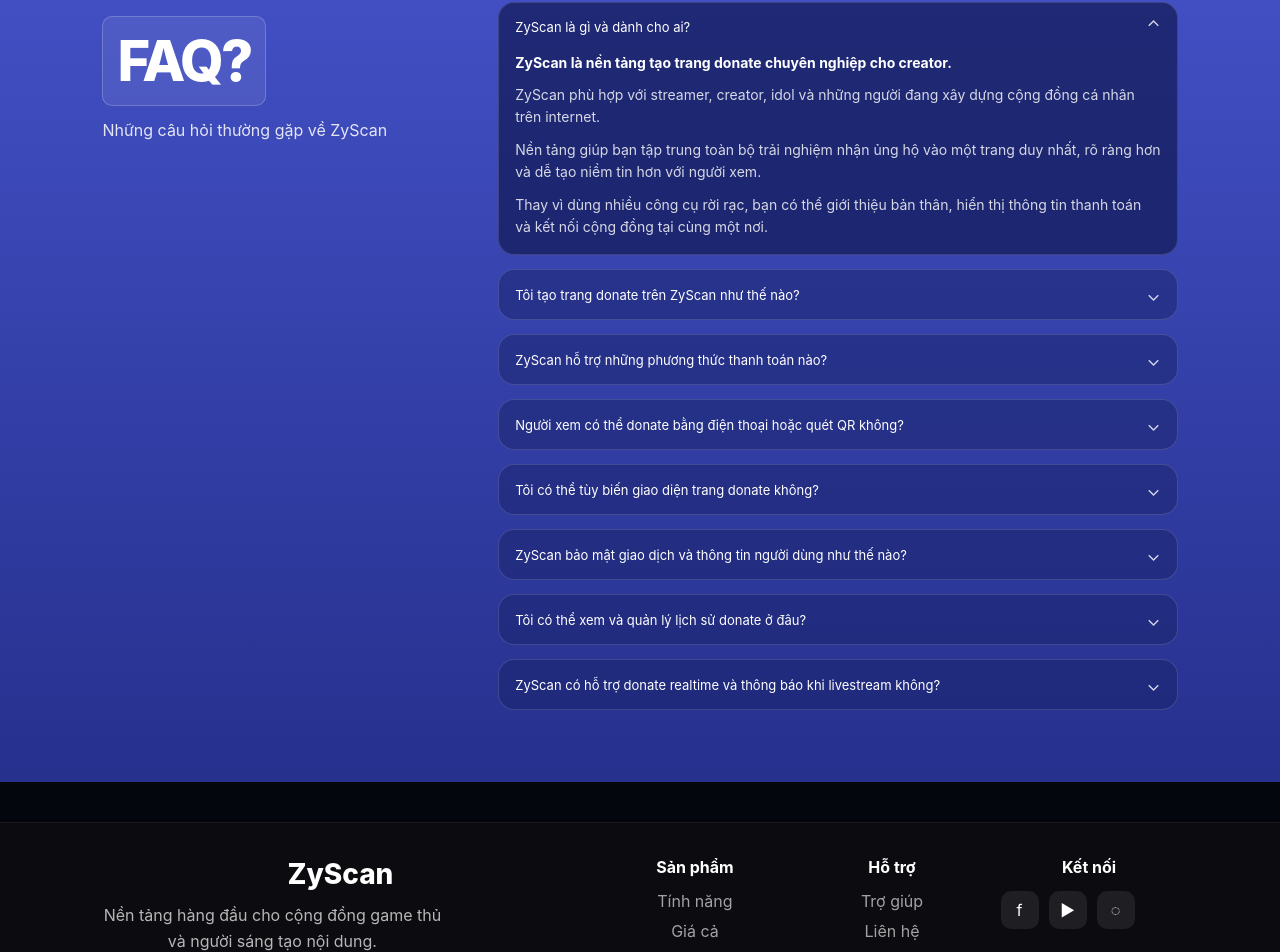
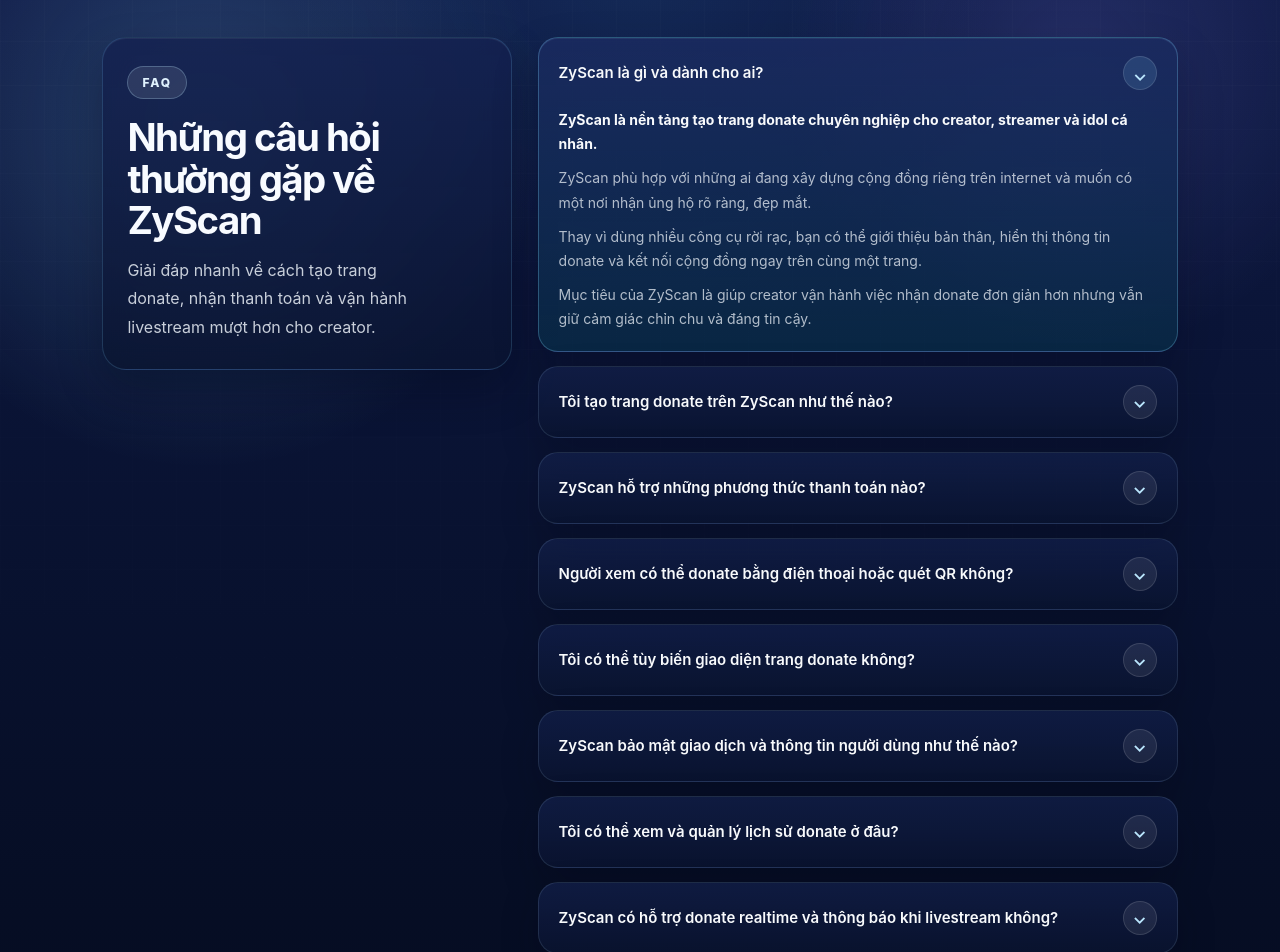
Before and after one commit to VanDuc263/donate-frontend, a React (Create React App) app: page / in a window 1280 px wide. Shown: the part 1545-2497 px from the top of the page. Built offline with nearby package versions, Linux system fonts and the light colour scheme; no server answers.

Commit message:
add popup when donate success and fix faq of home page

```diff
--- a/src/components/Footer.tsx
+++ b/src/components/Footer.tsx
@@ -2,15 +2,18 @@
     <footer className="site-footer">
         <div className="footer-brand">
             <div className="footer-logo">ZyScan</div>
-            <p>Nền tảng hàng đầu cho cộng đồng game thủ và người sáng tạo nội dung.</p>
+            <p>
+                Nền tảng dành cho creator, streamer và cộng đồng muốn nhận donate
+                nhanh, rõ ràng và chuyên nghiệp hơn.
+            </p>
         </div>
 
         <div className="footer-columns">
             <div>
                 <h4>Sản phẩm</h4>
                 <a href="/">Tính năng</a>
-                <a href="/">Giá cả</a>
-                <a href="/">Cập nhật</a>
+                <a href="/">Trang donate</a>
+                <a href="/">Cập nhật mới</a>
             </div>
             <div>
                 <h4>Hỗ trợ</h4>
@@ -20,15 +23,16 @@
             </div>
             <div>
                 <h4>Kết nối</h4>
+                <p className="footer-note">Theo dõi ZyScan để nhận thông tin và mẹo vận hành donate hiệu quả hơn.</p>
                 <div className="footer-socials">
-                    <span>f</span>
-                    <span>▶</span>
-                    <span>◌</span>
+                    <span>Fb</span>
+                    <span>Yt</span>
+                    <span>Tk</span>
                 </div>
             </div>
         </div>
 
-        <div className="footer-copy">© Copyright 2026 ZyScan. All rights reserved.</div>
+        <div className="footer-copy">© 2026 ZyScan. All rights reserved.</div>
     </footer>
 );
 
--- a/src/pages/Home.tsx
+++ b/src/pages/Home.tsx
@@ -7,71 +7,71 @@
 const overviewFeatures = [
     {
         title: "Tạo link donate",
-        text: "Mỗi creator có một trang donate riêng, dễ chia sẻ và dễ nhớ.",
+        text: "Mỗi creator có một trang donate riêng, dễ chia sẻ và dễ nhớ hơn cho cộng đồng.",
     },
     {
         title: "Nhận thanh toán",
-        text: "Kết nối ngân hàng, ví và các phương thức thanh toán phổ biến.",
+        text: "Kết nối ngân hàng, ví và các phương thức thanh toán quen thuộc ngay trên một giao diện gọn gàng.",
     },
     {
         title: "Theo dõi giao dịch",
-        text: "Quản lý donate theo thời gian thực, nhìn rõ từng lượt đóng góp.",
+        text: "Quản lý donate theo thời gian thực, nhìn rõ từng lượt đóng góp và giữ trải nghiệm luôn liền mạch.",
     },
 ];
 
 const faqs = [
     {
         question: "ZyScan là gì và dành cho ai?",
-        summary: "ZyScan là nền tảng tạo trang donate chuyên nghiệp cho creator.",
+        summary: "ZyScan là nền tảng tạo trang donate chuyên nghiệp cho creator, streamer và idol cá nhân.",
         details: [
-            "ZyScan phù hợp với streamer, creator, idol và những người đang xây dựng cộng đồng cá nhân trên internet.",
-            "Nền tảng giúp bạn tập trung toàn bộ trải nghiệm nhận ủng hộ vào một trang duy nhất, rõ ràng hơn và dễ tạo niềm tin hơn với người xem.",
-            "Thay vì dùng nhiều công cụ rời rạc, bạn có thể giới thiệu bản thân, hiển thị thông tin thanh toán và kết nối cộng đồng tại cùng một nơi.",
+            "ZyScan phù hợp với những ai đang xây dựng cộng đồng riêng trên internet và muốn có một nơi nhận ủng hộ rõ ràng, đẹp mắt.",
+            "Thay vì dùng nhiều công cụ rời rạc, bạn có thể giới thiệu bản thân, hiển thị thông tin donate và kết nối cộng đồng ngay trên cùng một trang.",
+            "Mục tiêu của ZyScan là giúp creator vận hành việc nhận donate đơn giản hơn nhưng vẫn giữ cảm giác chỉn chu và đáng tin cậy.",
         ],
     },
     {
         question: "Tôi tạo trang donate trên ZyScan như thế nào?",
         summary: "Bạn có thể tạo trang donate chỉ sau vài bước thiết lập cơ bản.",
         details: [
-            "Chỉ cần đăng nhập, cập nhật tên hiển thị, ảnh đại diện, ảnh bìa và phần giới thiệu ngắn về mình.",
-            "Sau đó, bạn liên kết thông tin nhận thanh toán để hệ thống có thể hỗ trợ người xem donate thuận tiện hơn.",
+            "Chỉ cần đăng nhập, cập nhật tên hiển thị, ảnh đại diện, ảnh bìa và phần giới thiệu ngắn về bản thân.",
+            "Sau đó, bạn liên kết thông tin nhận thanh toán để hệ thống hiển thị các cách donate phù hợp cho người xem.",
             "Khi hoàn tất, ZyScan sẽ tạo cho bạn một trang donate riêng với đường dẫn dễ chia sẻ trên livestream, mạng xã hội hoặc hồ sơ cá nhân.",
         ],
     },
     {
         question: "ZyScan hỗ trợ những phương thức thanh toán nào?",
-        summary: "ZyScan ưu tiên các phương thức thanh toán quen thuộc và dễ dùng.",
+        summary: "ZyScan ưu tiên các phương thức thanh toán quen thuộc, ít bước và dễ thao tác.",
         details: [
-            "Nền tảng hỗ trợ liên kết tài khoản ngân hàng và những cách thanh toán phổ biến với người dùng Việt Nam.",
-            "Mục tiêu là giúp người xem hoàn tất donate nhanh, ít bước và không bị gián đoạn khi đang theo dõi nội dung của bạn.",
+            "Nền tảng hỗ trợ liên kết tài khoản ngân hàng và các hình thức thanh toán phổ biến với người dùng Việt Nam.",
+            "Mục tiêu là giúp người xem hoàn tất donate nhanh mà không bị gián đoạn khi đang theo dõi nội dung của bạn.",
             "Tùy theo cấu hình tài khoản, hệ thống sẽ hiển thị phương thức phù hợp để người ủng hộ thao tác thuận tiện hơn.",
         ],
     },
     {
         question: "Người xem có thể donate bằng điện thoại hoặc quét QR không?",
-        summary: "Có. ZyScan được tối ưu cho điện thoại và hỗ trợ quét QR.",
+        summary: "Có. ZyScan được tối ưu cho điện thoại và hỗ trợ quét QR để donate nhanh hơn.",
         details: [
             "Người xem có thể truy cập trang donate và thao tác dễ dàng ngay trên thiết bị di động.",
-            "Nếu bạn đã cấu hình thanh toán, hệ thống cũng hỗ trợ hiển thị mã QR để người xem quét và hoàn tất giao dịch nhanh chóng.",
+            "Nếu bạn đã cấu hình thanh toán, hệ thống cũng hỗ trợ hiển thị mã QR để người xem quét và hoàn tất giao dịch chỉ trong vài giây.",
             "Đây là cách donate đặc biệt phù hợp trong lúc livestream hoặc khi bạn chia sẻ link trên mạng xã hội.",
         ],
     },
     {
         question: "Tôi có thể tùy biến giao diện trang donate không?",
-        summary: "Có. Bạn có thể cá nhân hóa trang donate theo phong cách riêng.",
+        summary: "Có. Bạn có thể cá nhân hóa trang donate để giữ đúng màu sắc và phong cách riêng của mình.",
         details: [
-            "Bạn có thể thay đổi ảnh đại diện, ảnh bìa, nội dung giới thiệu và liên kết mạng xã hội để trang donate mang dấu ấn cá nhân rõ ràng hơn.",
-            "Một giao diện chỉn chu và đồng bộ thường giúp tăng độ tin cậy với người xem ngay từ lần truy cập đầu tiên.",
+            "Bạn có thể thay đổi ảnh đại diện, ảnh bìa, nội dung giới thiệu và liên kết mạng xã hội để trang donate mang dấu ấn cá nhân rõ hơn.",
+            "Một giao diện đồng bộ, chỉn chu thường giúp tăng độ tin cậy với người xem ngay từ lần truy cập đầu tiên.",
             "ZyScan được thiết kế để creator có thể tùy biến nhanh mà không cần kỹ năng thiết kế chuyên sâu.",
         ],
     },
     {
         question: "ZyScan bảo mật giao dịch và thông tin người dùng như thế nào?",
-        summary: "Bảo mật và minh bạch là một phần cốt lõi của ZyScan.",
+        summary: "Bảo mật và minh bạch là một phần cốt lõi trong trải nghiệm sử dụng ZyScan.",
         details: [
-            "Nền tảng được xây dựng theo hướng hiển thị rõ thông tin cần thiết và giúp người dùng dễ kiểm soát quá trình donate.",
+            "Nền tảng được xây dựng theo hướng hiển thị rõ thông tin cần thiết để người dùng dễ kiểm soát quá trình donate.",
             "Các khu vực liên quan đến cấu hình tài khoản, lịch sử donate và thông tin hiển thị đều được tổ chức rõ ràng để hạn chế nhầm lẫn khi sử dụng.",
-            "Điều này giúp creator yên tâm hơn khi vận hành trang donate, đồng thời tăng độ tin cậy đối với người ủng hộ.",
+            "Điều này giúp creator yên tâm hơn khi vận hành trang donate, đồng thời tăng độ tin cậy với người ủng hộ.",
         ],
     },
     {
@@ -79,16 +79,16 @@
         summary: "Bạn có thể theo dõi lịch sử donate ngay trong khu vực quản lý tài khoản.",
         details: [
             "Các giao dịch được hiển thị rõ ràng để bạn dễ xem lại người donate, số tiền và thời điểm phát sinh.",
-            "Việc có một nơi tổng hợp lịch sử giúp creator quản lý cộng đồng tốt hơn và nhanh chóng đối chiếu thông tin khi cần.",
+            "Việc có một nơi tổng hợp lịch sử giúp creator quản lý cộng đồng tốt hơn và đối chiếu thông tin nhanh khi cần.",
             "Đây cũng là yếu tố quan trọng để duy trì sự minh bạch và chuyên nghiệp trong quá trình sử dụng nền tảng.",
         ],
     },
     {
         question: "ZyScan có hỗ trợ donate realtime và thông báo khi livestream không?",
-        summary: "Có. ZyScan hỗ trợ donate realtime để creator phản hồi kịp thời hơn.",
+        summary: "Có. ZyScan hỗ trợ donate realtime để creator phản hồi kịp thời và giữ nhịp livestream tốt hơn.",
         details: [
-            "Hệ thống giúp bạn dễ theo dõi các lượt donate mới khi đang phát trực tiếp.",
-            "Điều này đặc biệt quan trọng với streamer vì phản hồi đúng lúc luôn góp phần tạo nên cảm xúc và sự kết nối với người xem.",
+            "Hệ thống giúp bạn dễ theo dõi các lượt donate mới ngay khi đang phát trực tiếp.",
+            "Điều này đặc biệt quan trọng với streamer vì phản hồi đúng lúc luôn góp phần tạo cảm xúc và tăng kết nối với người xem.",
             "Khi thông báo hiển thị ổn định và kịp thời, bạn có thể giữ nhịp livestream tự nhiên hơn và nâng cao trải nghiệm cộng đồng.",
         ],
     },
@@ -130,8 +130,12 @@
 
             <section className="home-faq">
                 <div className="faq-aside">
-                    <div className="faq-mark">FAQ?</div>
-                    <p>Những câu hỏi thường gặp về ZyScan</p>
+                    <div className="faq-mark">FAQ</div>
+                    <h2 className="faq-heading">Những câu hỏi thường gặp về ZyScan</h2>
+                    <p className="faq-lead">
+                        Giải đáp nhanh về cách tạo trang donate, nhận thanh toán và vận hành
+                        livestream mượt hơn cho creator.
+                    </p>
                 </div>
 
                 <div className="faq-list">
--- a/src/styles/styles.css
+++ b/src/styles/styles.css
@@ -875,7 +875,7 @@
     text-align: center;
     padding: 20px;
     background: #020617;
-    margin-top: 40px;
+    margin-top: 0;
 }
 
 /* ===== RESPONSIVE ===== */
@@ -1604,49 +1604,102 @@
 }
 
 .home-faq {
+    position: relative;
     display: grid;
-    grid-template-columns: minmax(240px, 0.7fr) minmax(0, 1.3fr);
-    gap: 30px;
+    grid-template-columns: minmax(250px, 0.78fr) minmax(0, 1.22fr);
+    gap: 26px;
     align-items: start;
-    padding: 72px 8%;
-    background: linear-gradient(180deg, #4452c8 0%, #26308d 100%);
+    padding: 84px 8% 96px;
+    background:
+        radial-gradient(circle at 16% 16%, rgba(125, 211, 252, 0.22), transparent 24%),
+        radial-gradient(circle at 84% 10%, rgba(129, 140, 248, 0.18), transparent 20%),
+        radial-gradient(circle at 50% 0%, rgba(56, 189, 248, 0.1), transparent 28%),
+        linear-gradient(180deg, #101a47 0%, #0a1436 38%, #050c20 100%);
+    border-top: 1px solid rgba(255, 255, 255, 0.04);
+    border-bottom: 1px solid rgba(255, 255, 255, 0.04);
+}
+
+.home-faq::before {
+    content: "";
+    position: absolute;
+    inset: 0;
+    background-image:
+        linear-gradient(rgba(255, 255, 255, 0.025) 1px, transparent 1px),
+        linear-gradient(90deg, rgba(255, 255, 255, 0.025) 1px, transparent 1px);
+    background-size: 44px 44px;
+    mask-image: linear-gradient(180deg, rgba(0, 0, 0, 0.7), transparent 92%);
+    pointer-events: none;
 }
 
 .faq-aside {
-    padding-top: 14px;
+    position: sticky;
+    top: 92px;
+    padding: 28px 24px;
+    border-radius: 24px;
+    background: linear-gradient(180deg, rgba(20, 33, 80, 0.82), rgba(10, 20, 48, 0.78));
+    border: 1px solid rgba(125, 211, 252, 0.18);
+    box-shadow:
+        0 20px 44px rgba(2, 6, 23, 0.3),
+        inset 0 1px 0 rgba(255, 255, 255, 0.06);
+    backdrop-filter: blur(14px);
 }
 
 .faq-mark {
     width: fit-content;
-    padding: 10px 14px;
-    border-radius: 10px;
-    border: 1px solid rgba(255, 255, 255, 0.2);
-    background: rgba(255, 255, 255, 0.08);
-    font-size: clamp(38px, 5vw, 56px);
+    padding: 8px 14px;
+    border-radius: 999px;
+    border: 1px solid rgba(186, 230, 253, 0.26);
+    background: rgba(255, 255, 255, 0.1);
+    color: #e0f2fe;
+    font-size: 12px;
     font-weight: 800;
-    letter-spacing: -0.05em;
-    margin-bottom: 14px;
-}
-
-.faq-aside p {
-    color: rgba(255, 255, 255, 0.86);
+    letter-spacing: 0.16em;
+    margin-bottom: 18px;
+}
+
+.faq-heading {
+    margin: 0 0 14px;
+    color: #f8fbff;
+    font-size: clamp(28px, 3vw, 40px);
+    line-height: 1.08;
+    letter-spacing: -0.04em;
+}
+
+.faq-lead {
+    margin: 0;
+    color: rgba(226, 232, 240, 0.88);
+    line-height: 1.78;
+    max-width: 300px;
 }
 
 .faq-list {
+    position: relative;
     display: flex;
     flex-direction: column;
     gap: 14px;
 }
 
 .faq-entry {
-    border-radius: 16px;
+    border-radius: 20px;
     overflow: hidden;
-    border: 1px solid rgba(255, 255, 255, 0.14);
-    background: rgba(24, 35, 104, 0.5);
+    border: 1px solid rgba(186, 230, 253, 0.12);
+    background: linear-gradient(180deg, rgba(18, 31, 74, 0.76), rgba(10, 20, 48, 0.82));
+    box-shadow: 0 16px 38px rgba(2, 6, 23, 0.22);
+    transition: transform 0.2s ease, border-color 0.2s ease, box-shadow 0.2s ease;
+}
+
+.faq-entry:hover {
+    transform: translateY(-2px);
+    border-color: rgba(125, 211, 252, 0.24);
+    box-shadow: 0 18px 42px rgba(56, 189, 248, 0.14);
 }
 
 .faq-entry.open {
-    background: rgba(18, 27, 87, 0.72);
+    border-color: rgba(125, 211, 252, 0.28);
+    background: linear-gradient(180deg, rgba(26, 42, 95, 0.9), rgba(8, 47, 73, 0.68));
+    box-shadow:
+        0 20px 46px rgba(2, 6, 23, 0.24),
+        inset 0 1px 0 rgba(191, 219, 254, 0.08);
 }
 
 .faq-item {
@@ -1654,25 +1707,43 @@
     display: flex;
     align-items: center;
     justify-content: space-between;
-    padding: 14px 16px;
+    gap: 16px;
+    padding: 18px 20px;
     border: none;
     background: transparent;
-    color: #fff;
-    font-size: 13px;
+    color: #f8fafc;
+    font-size: 15px;
+    font-weight: 600;
+    line-height: 1.45;
     cursor: pointer;
     text-align: left;
 }
 
 .faq-chevron {
-    opacity: 0.8;
+    display: inline-flex;
+    align-items: center;
+    justify-content: center;
+    width: 34px;
+    height: 34px;
+    flex-shrink: 0;
+    border-radius: 999px;
+    background: rgba(255, 255, 255, 0.08);
+    border: 1px solid rgba(255, 255, 255, 0.12);
+    color: #bae6fd;
     font-size: 18px;
+    transition: transform 0.2s ease, background 0.2s ease;
+}
+
+.faq-entry.open .faq-chevron {
+    transform: rotate(180deg);
+    background: rgba(125, 211, 252, 0.14);
 }
 
 .faq-answer {
-    padding: 0 16px 16px;
-    color: rgba(255, 255, 255, 0.82);
+    padding: 0 20px 20px;
+    color: rgba(226, 232, 240, 0.78);
     font-size: 14px;
-    line-height: 1.6;
+    line-height: 1.72;
 }
 
 .faq-answer p {
@@ -1684,71 +1755,132 @@
 }
 
 .faq-summary {
-    color: #fff;
+    color: #f8fafc;
     font-weight: 700;
 }
 
 .site-footer {
+    position: relative;
     display: grid;
     grid-template-columns: minmax(220px, 1fr) minmax(0, 1.2fr);
-    gap: 28px;
-    padding: 34px 8% 22px;
-    background: #0c0c10;
+    gap: 30px;
+    padding: 42px 8% 24px;
+    background:
+        radial-gradient(circle at 16% 18%, rgba(56, 189, 248, 0.1), transparent 22%),
+        radial-gradient(circle at 82% 0%, rgba(99, 102, 241, 0.08), transparent 18%),
+        linear-gradient(180deg, #060c1d 0%, #050915 46%, #03060e 100%);
     border-top: 1px solid rgba(255, 255, 255, 0.06);
 }
 
+.site-footer::before {
+    content: "";
+    position: absolute;
+    inset: 0;
+    background-image:
+        linear-gradient(rgba(255, 255, 255, 0.022) 1px, transparent 1px),
+        linear-gradient(90deg, rgba(255, 255, 255, 0.022) 1px, transparent 1px);
+    background-size: 42px 42px;
+    mask-image: linear-gradient(180deg, rgba(0, 0, 0, 0.7), transparent 88%);
+    pointer-events: none;
+}
+
+.footer-brand,
+.footer-columns,
+.footer-copy {
+    position: relative;
+    z-index: 1;
+}
+
 .footer-logo {
-    font-size: 28px;
+    font-size: 30px;
     font-weight: 800;
-    color: #fff;
-    margin-bottom: 12px;
+    color: #f8fbff;
+    margin-bottom: 14px;
+    letter-spacing: -0.03em;
 }
 
 .footer-brand p {
-    color: rgba(255, 255, 255, 0.7);
-    line-height: 1.6;
-    max-width: 340px;
+    color: rgba(226, 232, 240, 0.82);
+    line-height: 1.8;
+    max-width: 380px;
+    font-size: 14px;
 }
 
 .footer-columns {
     display: grid;
     grid-template-columns: repeat(3, minmax(0, 1fr));
-    gap: 20px;
+    gap: 22px;
+}
+
+.footer-columns > div {
+    padding: 18px 18px 16px;
+    border-radius: 18px;
+    background: linear-gradient(180deg, rgba(13, 20, 40, 0.74), rgba(6, 12, 26, 0.84));
+    border: 1px solid rgba(148, 163, 184, 0.08);
+    backdrop-filter: blur(12px);
 }
 
 .footer-columns h4 {
-    margin-bottom: 14px;
-    color: #fff;
+    margin-bottom: 12px;
+    color: #f8fbff;
+    font-size: 15px;
 }
 
 .footer-columns a {
     display: block;
     margin-bottom: 10px;
-    color: rgba(255, 255, 255, 0.62);
+    color: rgba(226, 232, 240, 0.7);
+    transition: color 0.2s ease, transform 0.2s ease;
+}
+
+.footer-columns a:hover {
+    color: #7dd3fc;
+    transform: translateX(2px);
+}
+
+.footer-note {
+    margin: 0 0 14px;
+    color: rgba(226, 232, 240, 0.72);
+    line-height: 1.7;
+    font-size: 13px;
 }
 
 .footer-socials {
     display: flex;
     gap: 10px;
+    flex-wrap: wrap;
 }
 
 .footer-socials span {
-    width: 38px;
+    min-width: 42px;
     height: 38px;
-    border-radius: 10px;
+    padding: 0 12px;
+    border-radius: 999px;
     display: inline-flex;
     align-items: center;
     justify-content: center;
     background: rgba(255, 255, 255, 0.08);
+    border: 1px solid rgba(255, 255, 255, 0.12);
+    color: #e0f2fe;
+    font-size: 12px;
+    font-weight: 700;
+    transition: background 0.2s ease, border-color 0.2s ease, transform 0.2s ease;
+}
+
+.footer-socials span:hover {
+    transform: translateY(-2px);
+    background: rgba(125, 211, 252, 0.14);
+    border-color: rgba(125, 211, 252, 0.24);
 }
 
 .footer-copy {
     grid-column: 1 / -1;
-    padding-top: 12px;
+    padding-top: 18px;
     text-align: center;
-    color: rgba(255, 255, 255, 0.42);
-    border-top: 1px solid rgba(255, 255, 255, 0.05);
-    margin-top: 10px;
+    color: rgba(226, 232, 240, 0.46);
+    border-top: 1px solid rgba(255, 255, 255, 0.06);
+    margin-top: 2px;
+    font-size: 13px;
 }
 
 @media (max-width: 1100px) {
@@ -1770,6 +1902,19 @@
     .home-faq,
     .site-footer {
         grid-template-columns: 1fr;
+    }
+
+    .faq-aside {
+        position: static;
+        max-width: none;
+    }
+
+    .faq-lead {
+        max-width: none;
+    }
+
+    .footer-columns {
+        grid-template-columns: repeat(2, minmax(0, 1fr));
     }
 }
 
@@ -1860,4 +2005,35 @@
         padding-left: 6%;
         padding-right: 6%;
     }
-}
+
+    .home-faq {
+        padding-top: 64px;
+        padding-bottom: 72px;
+    }
+
+    .faq-aside {
+        padding: 22px 18px;
+        border-radius: 20px;
+    }
+
+    .faq-heading {
+        font-size: 24px;
+    }
+
+    .faq-item {
+        padding: 16px 16px;
+        font-size: 14px;
+    }
+
+    .faq-answer {
+        padding: 0 16px 18px;
+    }
+
+    .footer-columns {
+        grid-template-columns: 1fr;
+    }
+
+    .footer-columns > div {
+        padding: 16px;
+    }
+}
```
Also changed, not shown: src/features/donate/components/DonateForm.tsx (+163 -66 lines), src/styles/donate_form.css (+69 -0 lines).
